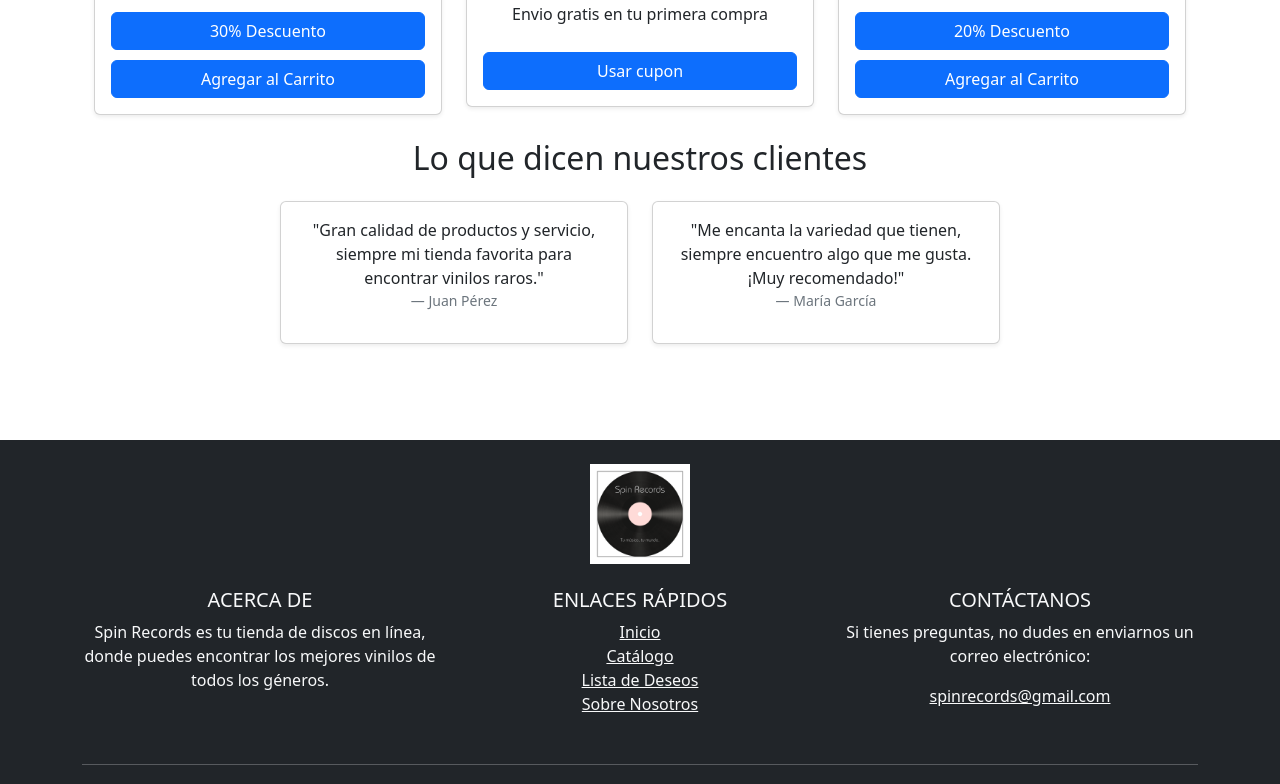
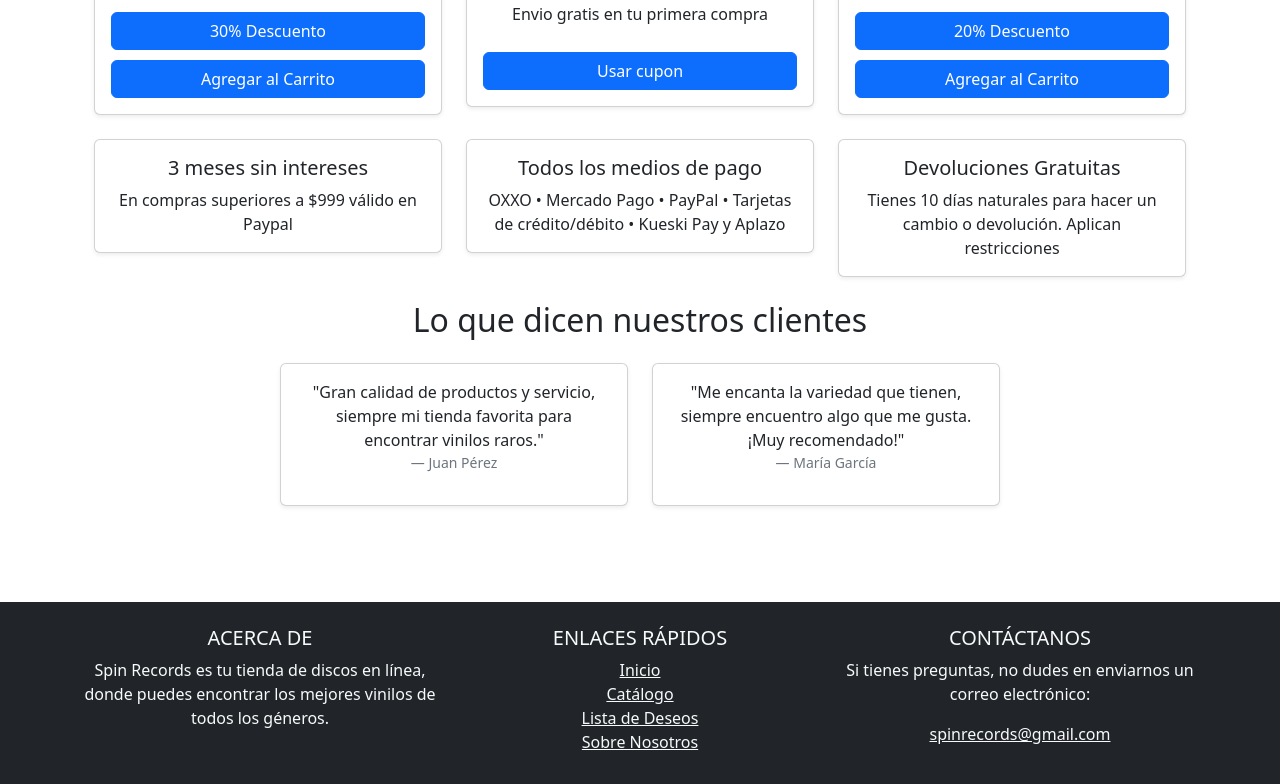
Before and after one commit to HoracioEvGlez25/TheSpinRecords, a React (Create React App) app: page / in a window 1280 px wide. Shown: the part 1880-2664 px from the top of the page. Built offline with nearby package versions, Linux system fonts and the light colour scheme.

Commit message:
mas cambios

```diff
--- a/package.json
+++ b/package.json
@@ -3,6 +3,9 @@
   "version": "0.1.0",
   "private": true,
   "dependencies": {
+    "@fortawesome/fontawesome-svg-core": "^6.6.0",
+    "@fortawesome/free-solid-svg-icons": "^6.6.0",
+    "@fortawesome/react-fontawesome": "^0.2.2",
     "@testing-library/jest-dom": "^5.17.0",
     "@testing-library/react": "^13.4.0",
     "@testing-library/user-event": "^13.5.0",
@@ -40,6 +43,7 @@
     ]
   },
   "devDependencies": {
+    "@babel/plugin-proposal-private-property-in-object": "^7.21.11",
     "gh-pages": "^6.2.0"
   }
 }
--- a/src/App.js
+++ b/src/App.js
@@ -69,13 +69,6 @@ function App() {
         </main>
         <footer className="footer bg-dark text-light text-center text-md-left mt-4">
           <div className="container py-4">
-            <div className="text-center mb-4">
-              <img
-                src="/LogoSpinRecords.png"
-                alt="Logo Spin Records"
-                style={{ width: '100px', height: 'auto' }}
-              />
-            </div>
             <div className="row">
               <div className="col-md-4 mb-3">
                 <h5 className="text-uppercase">Acerca de</h5>
@@ -95,6 +88,13 @@ function App() {
                 <p>Si tienes preguntas, no dudes en enviarnos un correo electrónico:</p>
                 <a href="mailto:spinrecords@gmail.com" className="text-light">spinrecords@gmail.com</a>
               </div>
+            </div>
+            <div className="text-center mb-4">
+              <img
+                src="/LogoSpinRecords.png"
+                alt="Logo Spin Records"
+                style={{ width: '150px', height: 'auto' }}
+              />
             </div>
             <hr className="bg-light" />
             <div className="text-center">
--- a/src/components/home.js
+++ b/src/components/home.js
@@ -132,6 +132,35 @@ function Home() {
                 </div>
             </section>
 
+            <section>
+                <div className="row justify-content-center">
+                    <div className="col-md-4 mb-4">
+                        <div className="card shadow-sm">
+                            <div className="card-body text-center">
+                                <h5 className="card-title">3 meses sin intereses</h5>
+                                <p className="card-text">En compras superiores a $999 válido en Paypal</p>
+                            </div>
+                        </div>
+                    </div>
+                    <div className="col-md-4 mb-4">
+                        <div className="card shadow-sm">
+                            <div className="card-body text-center">
+                                <h5 className="card-title">Todos los medios de pago</h5>
+                                <p className="card-text">OXXO • Mercado Pago • PayPal • Tarjetas de crédito/débito • Kueski Pay y Aplazo</p>
+                            </div>
+                        </div>
+                    </div>
+                    <div className="col-md-4 mb-4">
+                        <div className="card shadow-sm">
+                            <div className="card-body text-center">
+                                <h5 className="card-title">Devoluciones Gratuitas</h5>
+                                <p className="card-text">Tienes 10 días naturales para hacer un cambio o devolución. Aplican restricciones</p>
+                            </div>
+                        </div>
+                    </div>
+                </div>
+            </section>
+
             <section className="mb-5">
                 <h2 className="text-center mb-4">Lo que dicen nuestros clientes</h2>
                 <div className="row justify-content-center">
--- a/src/components/products.js
+++ b/src/components/products.js
@@ -19,7 +19,7 @@ function Product({ addToCart, addToWishlist }) {
     {
       user: "Ana R.",
       comment: "El disco llegó en perfectas condiciones y suena genial. La selección de canciones es perfecta.",
-      rating: 4
+      rating: 5
     },
     {
       user: "Jorge L.",
```
Also changed, not shown: 1 other file (tests, documents, lock files or other folders).
